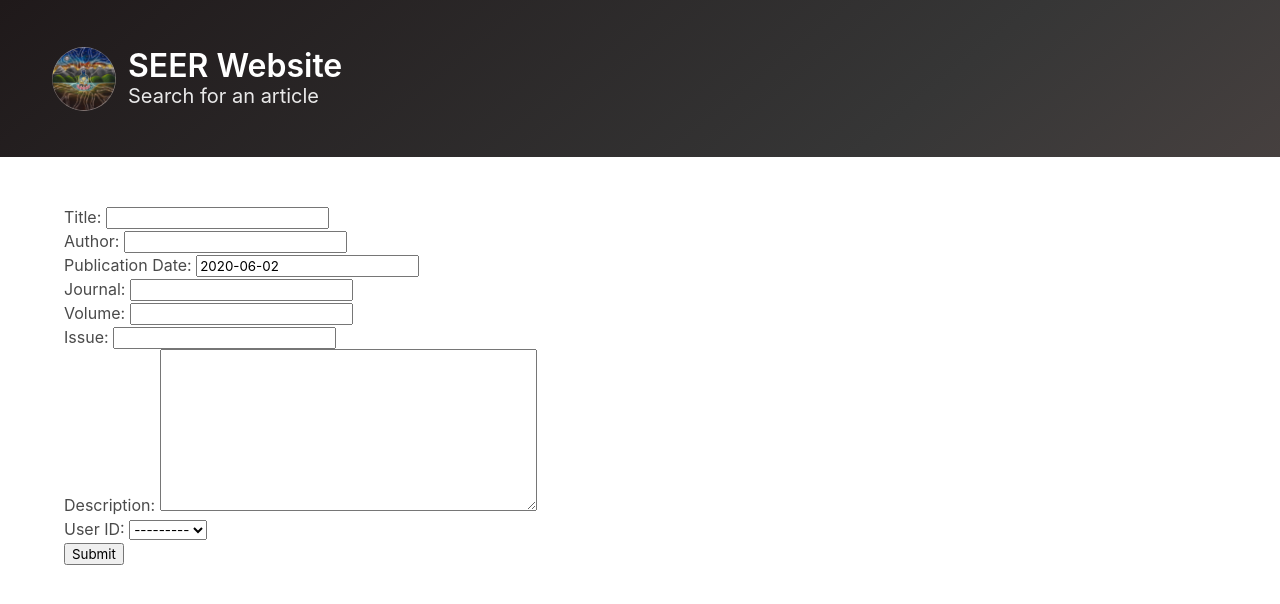
After one commit to ChrisPidgeon/CISE_S1_2020_team27, a Django app: page /seer_app/submit/ in a window 1280 px wide. The commit adds this page. Shown: the top 604 px of the page. Run offline with Django 3.2, Linux system fonts and the light colour scheme; some libraries are stand-ins or nearby versions.

Commit message:
SubmitArticle Html. works with backend

```diff
--- /dev/null
+++ b/seer_site/seer_app/forms.py
@@ -0,0 +1,17 @@
+from django import forms
+from .models import Article
+
+
+class submitArticleForm(forms.ModelForm):
+    class Meta:
+        model = Article
+        fields = [
+            'Title',
+            'Author',
+            'Publication_date',
+            'Journal',
+            'Volume',
+            'Issue',
+            'Article_Description',
+            'User_ID'
+        ]
--- a/seer_site/seer_app/models.py
+++ b/seer_site/seer_app/models.py
@@ -87,7 +87,7 @@ class Article(models.Model):
     Issue = models.IntegerField(null = False)
     Article_Description = models.TextField(max_length = 800, default = '', null = False, verbose_name=("Description"))
     User_ID = models.ForeignKey(User, on_delete=models.CASCADE, verbose_name=("User ID"))
-    Status = models.CharField(max_length = 6, choices = ArticleStatus.choices, default = ArticleStatus.SAVED)
+    Status = models.CharField(max_length = 6, choices = ArticleStatus.choices, default = ArticleStatus.SUBMITTED)
     Created = models.DateTimeField(auto_now_add = True, verbose_name = "Creation Date")
     def _str_(self):
         return self.Article_Description
--- a/seer_site/seer_app/templates/seer_app/Home.html
+++ b/seer_site/seer_app/templates/seer_app/Home.html
@@ -51,8 +51,8 @@
                 <div class="container">
                 <!--List of all popular articles!-->
                 <!--Luis 20/05/2020 display saved articles by article ID (i think)-->
-                {% for a in articles %}
-
+               {% for a in articles %}
+                    <!--
                 <div class="block">
                     <table class="table">
                         <thead>
@@ -76,7 +76,7 @@
                             </tr>
                     </table>
                 </div>
-
+            -->
 
                 Title: {{ a.Title }} <br/>
                 Author: {{ a.Author }} <br/>
--- /dev/null
+++ b/seer_site/seer_app/templates/seer_app/SubmitForm.html
@@ -0,0 +1,47 @@
+{% load static %}
+<!DOCTYPE html>
+<html>
+    <head>
+        <meta name="viewport" content="width=device-width, initial-scale=1.0">
+        <meta http-equiv="content-type" content="text/html" charset="utf-8"/>
+        <title>SEER</title>
+
+        <!-- The link below references to the css stylesheet used. I have opted for an online CDN link for CSS as it keeps the bulk of the program less-->
+        <link rel="stylesheet" href="https://maxcdn.bootstrapcdn.com/font-awesome/4.7.0/css/font-awesome.min.css">
+  <link rel="stylesheet" href="https://cdnjs.cloudflare.com/ajax/libs/bulma/0.4.2/css/bulma.css">
+    </head>
+    <body>
+        <!--Luis 20/05/2020 aligned logo and title to left-->
+        <section class="hero is-dark is-bold">
+            <div class="hero-body ">
+                <div class="container ">
+                    <div class="columns is-mobile is-left is-vcentered">
+                        <figure class="image is-64x64">
+                            <img class="is-rounded" src="{% static 'seer_app/media/SEER_Logo.png' %}">
+                        </figure>
+                        <div class="column">
+                        <span class="title">
+                                <strong>
+                            SEER Website
+                                </strong>
+                            </span><br>
+                        <span class="subtitle">Search for an article</span>
+                        </div>
+                    </div>
+                </div>
+            </div>
+        </section>
+
+    <br/> <br/>
+
+    <div class="container">
+        <form method="POST"> {% csrf_token %}
+            {{ form.as_p }}
+
+
+            <input type="submit" value="Submit">
+        </form>
+
+
+
+    </div>
--- a/seer_site/seer_app/urls.py
+++ b/seer_site/seer_app/urls.py
@@ -1,7 +1,7 @@
 from django.urls import path
-
-from . import views
+from seer_app.views import index, submit
 
 urlpatterns = [
-    path('', views.index, name='Home Page'),
+    path('', index, name='Home Page'),
+    path('submit/', submit, name='Submit')
 ]
--- a/seer_site/seer_app/views.py
+++ b/seer_site/seer_app/views.py
@@ -1,9 +1,25 @@
 from django.shortcuts import render
 from django.http import HttpResponse
-from seer_app.models import Article
+from .models import Article
+
+from .forms import submitArticleForm
 
 def index(request):
     #Luis 20/05/2020 added Articles model table to view
     articles = Article.objects.all()
-    context = {'articles': articles}
+    context = {
+        'articles': articles
+        }
     return render(request, 'seer_app/Home.html', context)
+
+def submit(request):
+    form = submitArticleForm(request.POST or None)
+    if form.is_valid():
+        form.save()
+        form = submitArticleForm()
+
+    context = {
+        'form' : form
+    }
+
+    return render(request, 'seer_app/SubmitForm.html', context)
```
